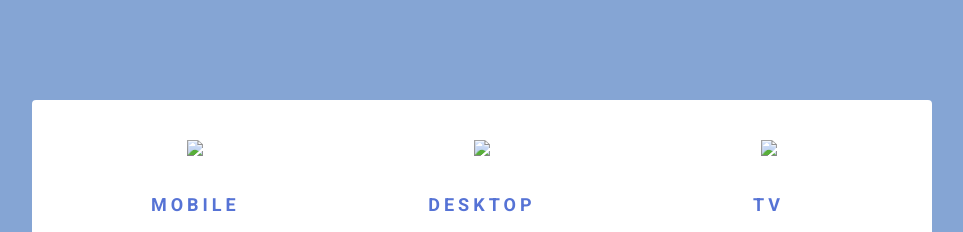
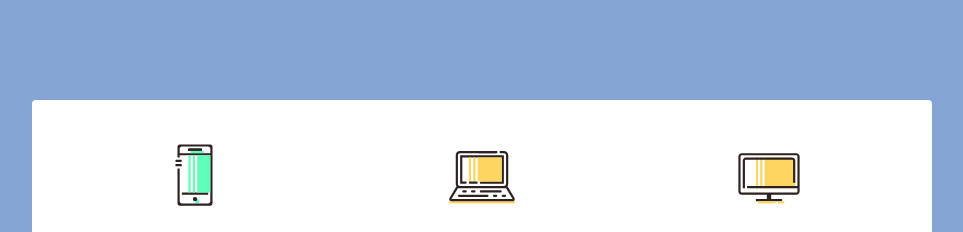
Before and after one commit to Khujamov/loop1.github.io, a plain HTML site: page index.html in a window 1280 px wide. Shown: the top 232 px of the page, without its empty margins (158-1121 px from the left). Drawn offline with Linux system fonts and the light colour scheme.

Commit message:
Update index.html

```diff
--- a/index.html
+++ b/index.html
@@ -6,12 +6,12 @@
   <meta http-equiv="X-UA-Compatible" content="ie=edge">
   <title>Loop 1 - Step 1</title>
   <link href="https://fonts.googleapis.com/css?family=Roboto:400,500,700" rel="stylesheet">
-  <link rel="stylesheet" href="./styles.css" />
+  <link rel="stylesheet" href="styles.css" />
 </head>
 <body>
   <div class="root clearfix">
       <div class="item">
-       <img src="img/device.svg" class="item_image">
+       <img src="device.svg" class="item_image">
        <h2 class="item_name">Mobile</h2>
        <p class="item_description">
         Get notifications about new releases in our mobile app.
@@ -23,7 +23,7 @@
         </div>
        </div>
       <div class="item">
-       <img src="img/laptop.svg" class="item_image">
+       <img src="laptop.svg" class="item_image">
        <h2 class="item_name">desktop</h2>
        <p class="item_description">
         Enjoy new episodes on your laptop in browser with our web service, which supports all the platforms.
@@ -35,7 +35,7 @@
         </div>
        </div>
       <div class="item">
-       <img src="img/monitor.svg" class="item_image">
+       <img src="monitor.svg" class="item_image">
        <h2 class="item_name">tv</h2>
        <p class="item_description">
         Watch your favorite series at home on large screen with our TV application.
```
